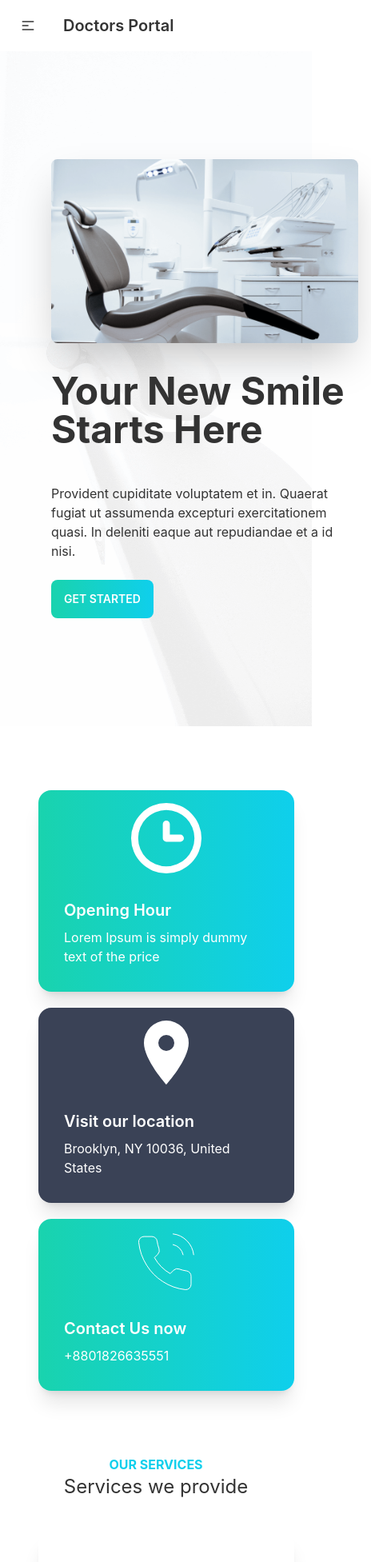
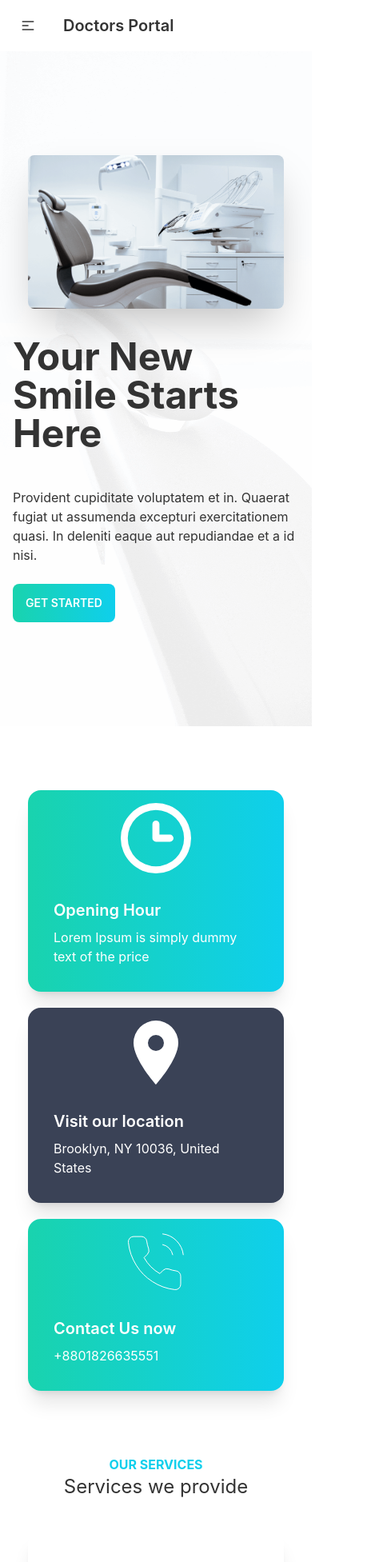
Before and after one commit to mdsaharshital/doctors-portal-client, a React (Create React App) app: page / in a window 390 px wide. Shown: the top 1953 px of the page at 80% size, 464 px wide, since content can reach past the window. Built offline with nearby package versions, Linux system fonts and the light colour scheme.

Commit message:
responsive issue fixed

```diff
--- a/src/pages/Home/Banner.js
+++ b/src/pages/Home/Banner.js
@@ -7,12 +7,12 @@ const Banner = () => {
   return (
     <div
       style={{ background: `url(${bg})` }}
-      className="px-12 hero min-h-screen"
+      className="container mx-auto hero min-h-screen"
     >
       <div className="hero-content flex-col lg:flex-row-reverse">
         <img
           src={chair}
-          className="max-w-sm md:max-w-lg rounded-lg shadow-2xl"
+          className="max-w-80 md:max-w-lg rounded-lg shadow-2xl mx-auto block"
           alt="chairimage"
         />
         <div>
--- a/src/pages/Home/Execptional.js
+++ b/src/pages/Home/Execptional.js
@@ -4,11 +4,11 @@ import PrimaryBtn from "../../components/PrimaryBtn";
 
 const Execptional = () => {
   return (
-    <div className="px-12 hero min-h-screen md:px-24">
+    <div className="container mx-auto hero min-h-screen md:px-24">
       <div className="hero-content flex-col lg:flex-row">
         <img
           src={baby}
-          className="max-w-sm rounded-lg shadow-2xl"
+          className="max-w-80 md:max-w-sm rounded-lg shadow-2xl mx-auto block"
           alt="expectional"
         />
         <div className="md:pl-16">
--- a/src/pages/Home/Info.js
+++ b/src/pages/Home/Info.js
@@ -29,7 +29,7 @@ const Info = () => {
     },
   ];
   return (
-    <div className="my-20 px-12">
+    <div className="my-20 w-100 container mx-auto">
       <div className="grid grid-cols-1 md:grid-cols-2 lg:grid-cols-3 gap-5">
         {infos.map((info) => (
           <InfoCard key={info.id} info={info} />
--- a/src/pages/Home/OurServices.js
+++ b/src/pages/Home/OurServices.js
@@ -26,7 +26,7 @@ const OurServices = () => {
     },
   ];
   return (
-    <div className="px-12 my-10">
+    <div className="container mx-auto my-10">
       <div className="text-center my-10">
         <h1 className="text-primary  font-bold  uppercase">Our services</h1>
         <h1 className="text-2xl ">Services we provide</h1>
--- a/src/pages/Home/Testimonial.js
+++ b/src/pages/Home/Testimonial.js
@@ -31,7 +31,7 @@ const Testimonial = () => {
   ];
   return (
     <div
-      className="my-20 px-12"
+      className="my-20 container mx-auto"
       style={{
         background: `url(${quote})`,
         backgroundRepeat: "no-repeat",
```
